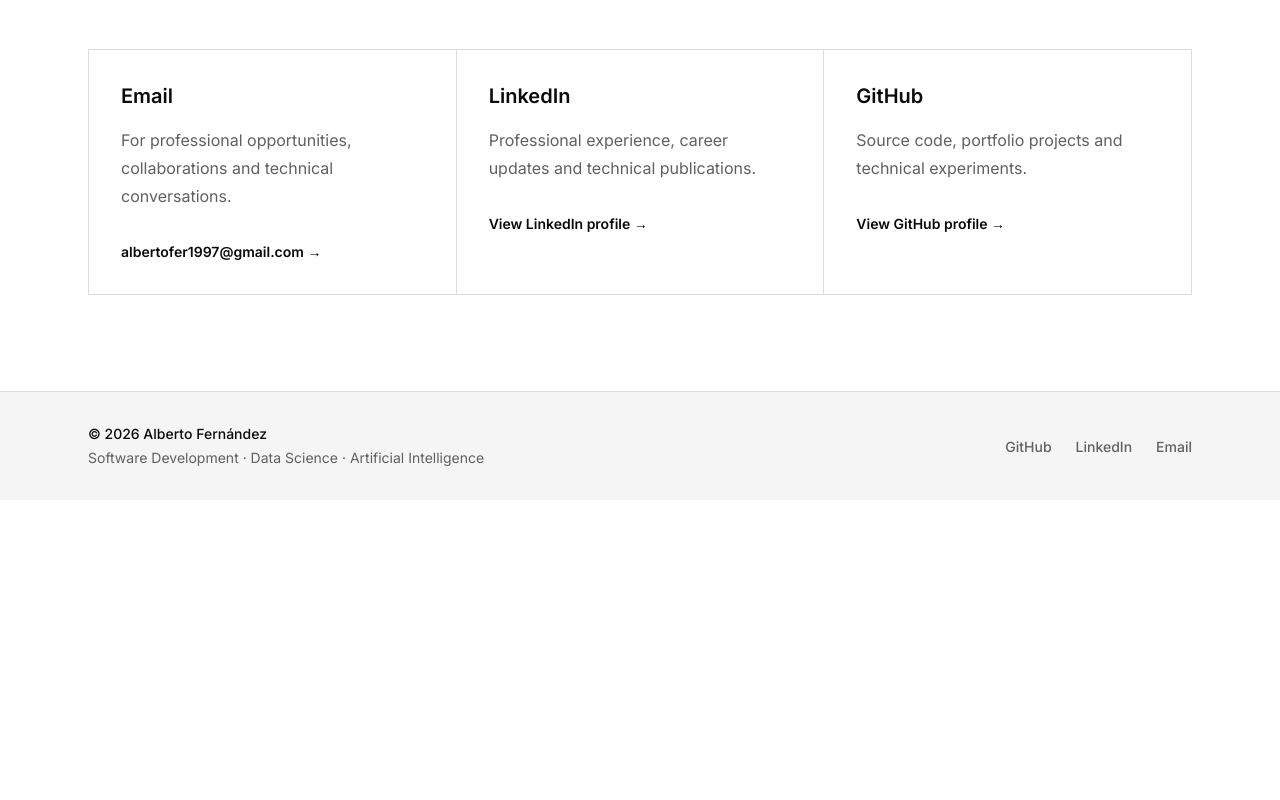
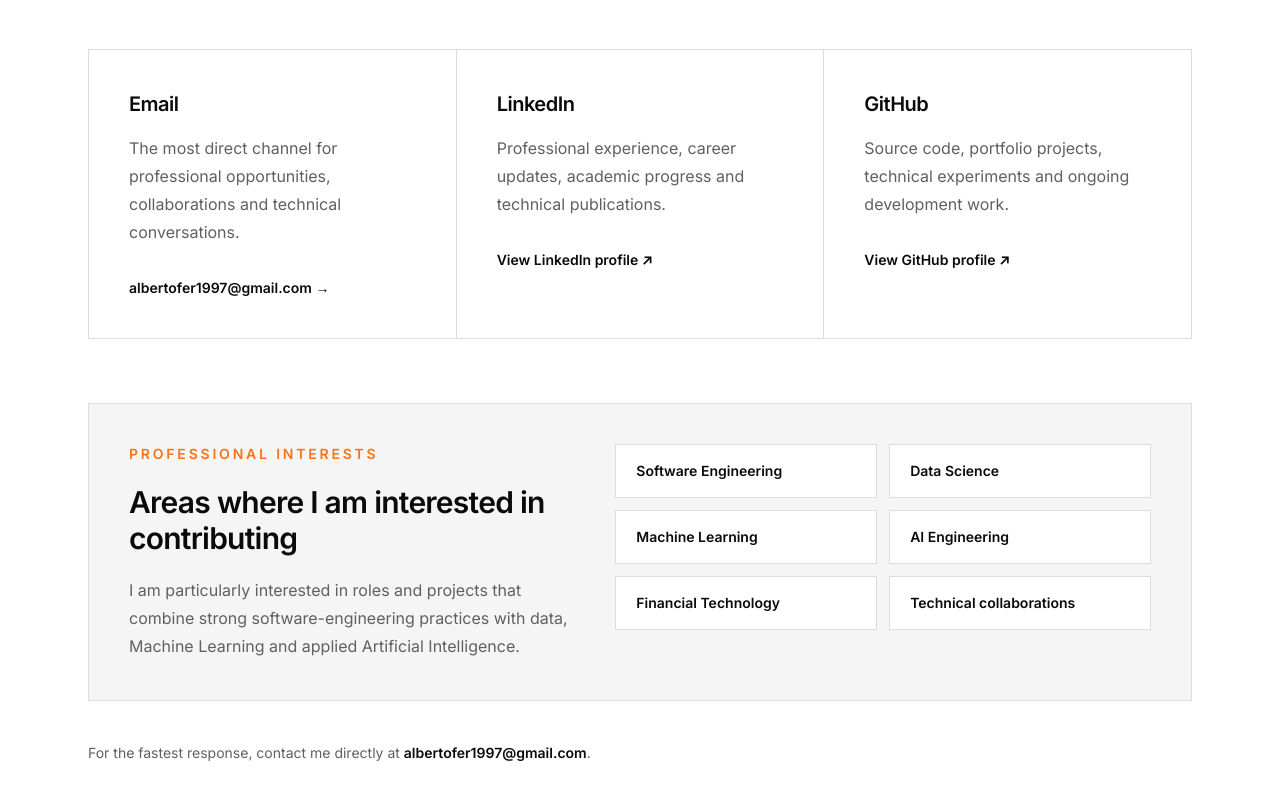
Before and after one commit to alfergal/alberto-fernandez-portfolio, a Next.js app: page /contact in a window 1280 px wide. Shown: the part 400-1200 px from the top of the page. Before the commit the page ends 900 px from the top, so only its background shows below. Built offline with nearby package versions, Linux system fonts and the light colour scheme.

Commit message:
Complete professional Contact page

```diff
--- a/src/app/contact/page.tsx
+++ b/src/app/contact/page.tsx
@@ -4,43 +4,55 @@ import { PageIntro } from "@/components/ui/page-intro";
 export const metadata: Metadata = {
   title: "Contact",
   description:
-    "Contact Alberto Fernández for professional, technical and academic opportunities.",
+    "Contact Alberto Fernández for professional opportunities, technical collaborations and conversations about software, data and AI.",
 };
 
 const contactMethods = [
   {
     title: "Email",
     description:
-      "For professional opportunities, collaborations and technical conversations.",
+      "The most direct channel for professional opportunities, collaborations and technical conversations.",
     href: "mailto:albertofer1997@gmail.com",
     linkLabel: "albertofer1997@gmail.com",
   },
   {
     title: "LinkedIn",
     description:
-      "Professional experience, career updates and technical publications.",
+      "Professional experience, career updates, academic progress and technical publications.",
     href: "https://www.linkedin.com/in/alberto-fernandez-galvez/",
     linkLabel: "View LinkedIn profile",
   },
   {
     title: "GitHub",
     description:
-      "Source code, portfolio projects and technical experiments.",
+      "Source code, portfolio projects, technical experiments and ongoing development work.",
     href: "https://github.com/alfergal",
     linkLabel: "View GitHub profile",
   },
 ];
 
+const opportunityAreas = [
+  "Software Engineering",
+  "Data Science",
+  "Machine Learning",
+  "AI Engineering",
+  "Financial Technology",
+  "Technical collaborations",
+];
+
 export default function ContactPage() {
   return (
-    <div className="mx-auto max-w-6xl px-6 py-20 sm:py-24">
+    <div className="mx-auto w-full max-w-6xl px-6 py-20 sm:py-24">
       <PageIntro
         eyebrow="Get in touch"
-        title="Contact"
-        description="I am open to professional opportunities, technical collaborations and conversations related to Software Engineering, Data Science, Machine Learning and Artificial Intelligence."
+        title="Let’s start a conversation"
+        description="I am open to professional opportunities, technical collaborations and conversations related to Software Engineering, Data Science, Machine Learning, Artificial Intelligence and banking technology."
       />
 
-      <section className="mt-16 grid gap-px border border-border bg-border md:grid-cols-3">
+      <section
+        aria-label="Contact methods"
+        className="mt-16 grid gap-px border border-border bg-border md:grid-cols-3"
+      >
         {contactMethods.map((method) => {
           const isExternal = method.href.startsWith("https://");
 
@@ -49,10 +61,10 @@ export default function ContactPage() {
               key={method.title}
               href={method.href}
               target={isExternal ? "_blank" : undefined}
-              rel={isExternal ? "noreferrer" : undefined}
-              className="group bg-background p-8 transition-colors duration-200 hover:bg-surface focus-visible:z-10"
+              rel={isExternal ? "noopener noreferrer" : undefined}
+              className="group bg-background p-8 transition-colors duration-200 hover:bg-surface focus-visible:z-10 sm:p-10"
             >
-              <h2 className="text-xl font-semibold transition-colors group-hover:text-accent">
+              <h2 className="text-xl font-semibold tracking-tight transition-colors group-hover:text-accent">
                 {method.title}
               </h2>
 
@@ -62,12 +74,62 @@ export default function ContactPage() {
 
               <p className="mt-8 break-words text-sm font-semibold text-foreground transition-colors group-hover:text-accent">
                 {method.linkLabel}
-                <span aria-hidden="true"> →</span>
+                <span aria-hidden="true">
+                  {isExternal ? " ↗" : " →"}
+                </span>
               </p>
             </a>
           );
         })}
       </section>
+
+      <section
+        aria-labelledby="opportunities-title"
+        className="mt-16 border border-border bg-surface p-8 sm:p-10"
+      >
+        <div className="grid gap-10 lg:grid-cols-[1fr_1.2fr] lg:items-start">
+          <div>
+            <p className="text-sm font-semibold uppercase tracking-[0.2em] text-accent">
+              Professional interests
+            </p>
+
+            <h2
+              id="opportunities-title"
+              className="mt-5 text-2xl font-semibold tracking-tight sm:text-3xl"
+            >
+              Areas where I am interested in contributing
+            </h2>
+
+            <p className="mt-5 leading-7 text-muted">
+              I am particularly interested in roles and projects that combine
+              strong software-engineering practices with data, Machine Learning
+              and applied Artificial Intelligence.
+            </p>
+          </div>
+
+          <ul className="grid gap-3 sm:grid-cols-2">
+            {opportunityAreas.map((area) => (
+              <li
+                key={area}
+                className="border border-border bg-background px-5 py-4 text-sm font-semibold"
+              >
+                {area}
+              </li>
+            ))}
+          </ul>
+        </div>
+      </section>
+
+      <p className="mt-10 max-w-2xl text-sm leading-6 text-muted">
+        For the fastest response, contact me directly at{" "}
+        <a
+          href="mailto:albertofer1997@gmail.com"
+          className="font-semibold text-foreground transition-colors hover:text-accent"
+        >
+          albertofer1997@gmail.com
+        </a>
+        .
+      </p>
     </div>
   );
 }
```
